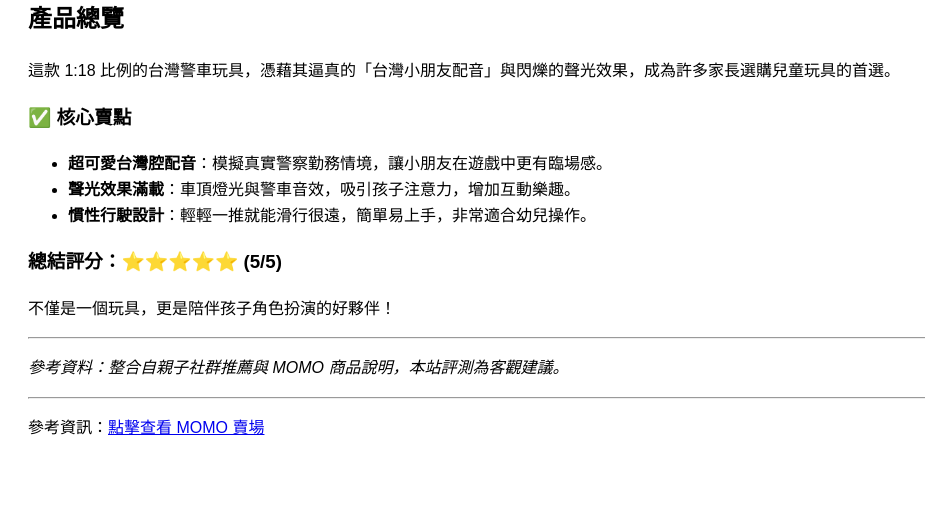
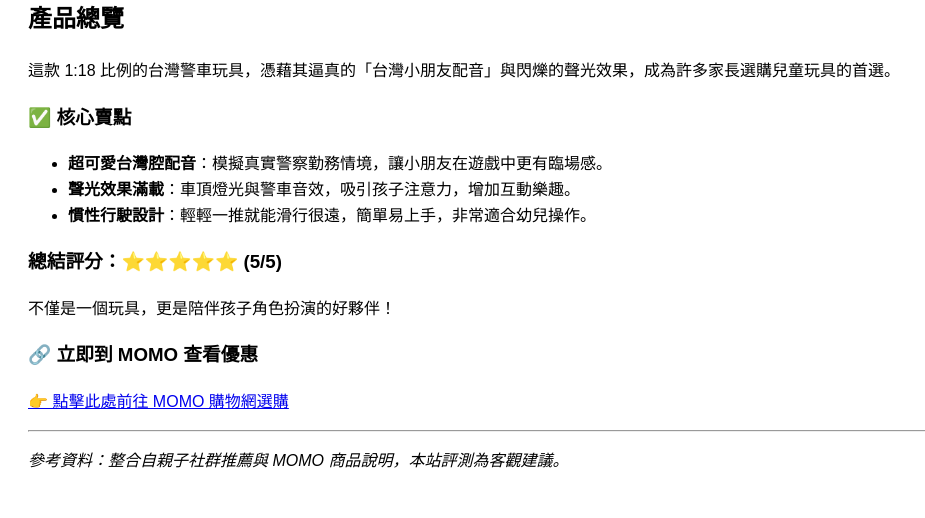
Before and after one commit to MDDAD/momo-evaluate, a Jekyll site: the page built from _posts/2026-05-15-taiwan-police-car.md, in a window 1280 px wide. Shown: the part 485-1003 px from the top of the page, without its empty margins (0-925 px from the left). Built offline with Jekyll 4.4.1, drawn with Linux system fonts in a browser that asks for light colours; before the commit the page ends 969 px from its top, so only the background shows below that.

Commit message:
Cleanup layout: remove redundant links and standardize purchase button

```diff
--- a/_layouts/post.html
+++ b/_layouts/post.html
@@ -8,7 +8,5 @@
   <hr>
   <h1>{{ page.title }}</h1>
   {{ content }}
-  <hr>
-  <p>參考資訊：<a href="{{ page.momo_link }}">點擊查看 MOMO 賣場</a></p>
 </body>
 </html>
--- a/_posts/2026-05-15-taiwan-police-car.md
+++ b/_posts/2026-05-15-taiwan-police-car.md
@@ -2,7 +2,6 @@
 layout: post
 title: "【玩具開箱】1:18 台灣配音警車：孩子心中的正義小英雄"
 image: "https://img10.momoshop.com.tw/goodsimg/0013/112/668/13112668_L.jpg"
-momo_link: "https://s.momoshop.com.tw/s/hqVF1ecL"
 ---
 
 ![]({{ page.image }})
@@ -18,5 +17,8 @@ momo_link: "https://s.momoshop.com.tw/s/hqVF1ecL"
 ### 總結評分：⭐⭐⭐⭐⭐ (5/5)
 不僅是一個玩具，更是陪伴孩子角色扮演的好夥伴！
 
+### 🔗 立即到 MOMO 查看優惠
+[👉 點擊此處前往 MOMO 購物網選購](https://s.momoshop.com.tw/s/hqVF1ecL)
+
 ---
 *參考資料：整合自親子社群推薦與 MOMO 商品說明，本站評測為客觀建議。*
```
Also changed, not shown: _posts/2026-05-15-lami-fans-140w.md (+1 -0 lines).
